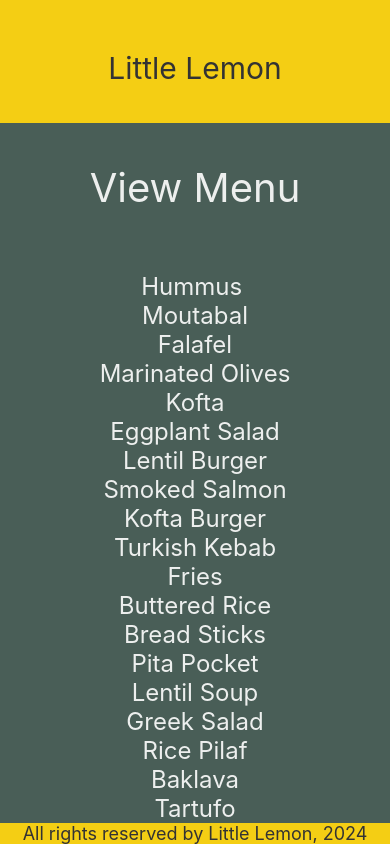
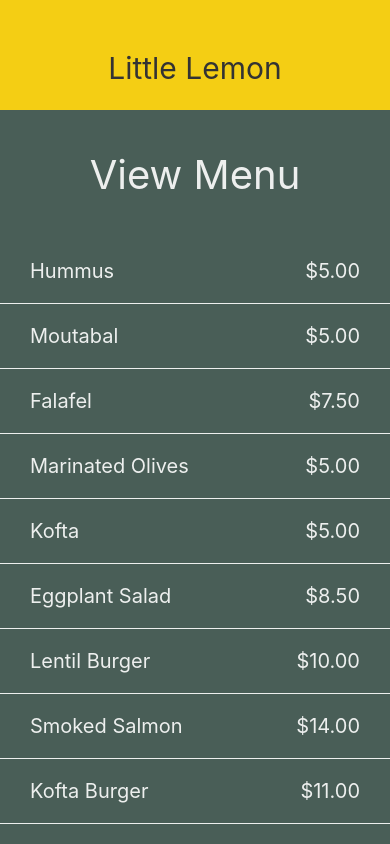
Before and after one commit to KazKinjo/little-lemon-app, a React Native app: screen / in a window 390 px wide. Built offline with nearby package versions, Linux system fonts and the light colour scheme.

Commit message:
Replaced ScrollView with FlatList

```diff
--- a/App.js
+++ b/App.js
@@ -1,6 +1,5 @@
 import { StyleSheet, View } from 'react-native';
 import Header from './components/Header';
-import Footer from './components/Footer';
 import MenuItems from './components/MenuItems';
 
 export default function App() {
@@ -11,7 +10,6 @@
         <MenuItems />
       </View>
       <View>
-        <Footer />
       </View>
     </>
   );
--- a/components/MenuItems.js
+++ b/components/MenuItems.js
@@ -1,40 +1,89 @@
-import { ScrollView, StyleSheet, Text, View } from "react-native";
+import { FlatList, StyleSheet, Text, View } from "react-native";
 
 const menuItemsToDisplay = [
-  'Hummus \n Moutabal \n Falafel \n Marinated Olives \n Kofta \n Eggplant Salad \n Lentil Burger \n Smoked Salmon \n Kofta Burger \n Turkish Kebab \n Fries \n Buttered Rice \n Bread Sticks \n Pita Pocket \n Lentil Soup \n Greek Salad \n Rice Pilaf \n Baklava \n Tartufo \n Tiramisu \n Panna Cotta',
+  { name: 'Hummus', price: '$5.00', id: '1A' },
+  { name: 'Moutabal', price: '$5.00', id: '2B' },
+  { name: 'Falafel', price: '$7.50', id: '3C' },
+  { name: 'Marinated Olives', price: '$5.00', id: '4D' },
+  { name: 'Kofta', price: '$5.00', id: '5E' },
+  { name: 'Eggplant Salad', price: '$8.50', id: '6F' },
+  { name: 'Lentil Burger', price: '$10.00', id: '7G' },
+  { name: 'Smoked Salmon', price: '$14.00', id: '8H' },
+  { name: 'Kofta Burger', price: '$11.00', id: '9I' },
+  { name: 'Turkish Kebab', price: '$15.50', id: '10J' },
+  { name: 'Fries', price: '$3.00', id: '11K' },
+  { name: 'Buttered Rice', price: '$3.00', id: '12L' },
+  { name: 'Bread Sticks', price: '$3.00', id: '13M' },
+  { name: 'Pita Pocket', price: '$3.00', id: '14N' },
+  { name: 'Lentil Soup', price: '$3.75', id: '15O' },
+  { name: 'Greek Salad', price: '$6.00', id: '16Q' },
+  { name: 'Rice Pilaf', price: '$4.00', id: '17R' },
+  { name: 'Baklava', price: '$3.00', id: '18S' },
+  { name: 'Tartufo', price: '$3.00', id: '19T' },
+  { name: 'Tiramisu', price: '$5.00', id: '20U' },
+  { name: 'Panna Cotta', price: '$5.00', id: '21V' },
 ];
 
+const Separator = () => <View style={styles.separator} />
+const Header = () => <Text style={styles.headerText}>View Menu</Text>
+const Footer = () => <Text style={styles.footerText}>All rights reserved by Little Lemon, 2024</Text>
+
+const Item = ({ name, price }) => {
+  return (
+    <View style={styles.innerContainer}>
+      <Text style={styles.itemText}>{name}</Text>
+      <Text style={styles.itemText}>{price}</Text>
+    </View>
+  )
+}
+
 const MenuItems = () => {
+  const renderItem = ({ item }) => <Item name={item.name} price={item.price} />;
+
   return (
     <View style={styles.container}>
-      <ScrollView indicatorStyle="white" horizontal={false}>
-        <Text style={styles.heading}>
-          View Menu
-        </Text>
-        <Text style={styles.menu}>
-          {menuItemsToDisplay[0]}
-        </Text>
-      </ScrollView>
+      <FlatList
+        data={menuItemsToDisplay}
+        keyExtractor={item => item.id}
+        renderItem={renderItem}
+        ItemSeparatorComponent={Separator}
+        ListHeaderComponent={Header}
+        ListFooterComponent={Footer}
+      />
     </View>
   )
 };
 
 const styles = StyleSheet.create({
   container: {
-    flex: 0.85,
+    flex: 1,
   },
-  heading: {
+  innerContainer: {
+    flexDirection: "row",
+    justifyContent: "space-between",
+    paddingHorizontal: 10,
+  },
+  headerText: {
     fontSize: 40,
-    color: '#EDEFEE',
-    textAlign: 'center',
+    color: "#EDEFEE",
+    textAlign: "center",
     padding: 40,
   },
-  menu: {
-    fontSize: 24,
-    color: '#EDEFEE',
-    textAlign: 'center',
+  itemText: {
+    fontSize: 20,
+    color: "#EDEFEE",
+    textAlign: "center",
     padding: 20,
   },
+  separator: {
+    borderBottomWidth: 1,
+    borderColor: "#EDEFEE",
+  },
+  footerText: {
+    fontSize: 18,
+    color: "#EDEFEE",
+    textAlign: "center",
+  }
 });
 
 
```
